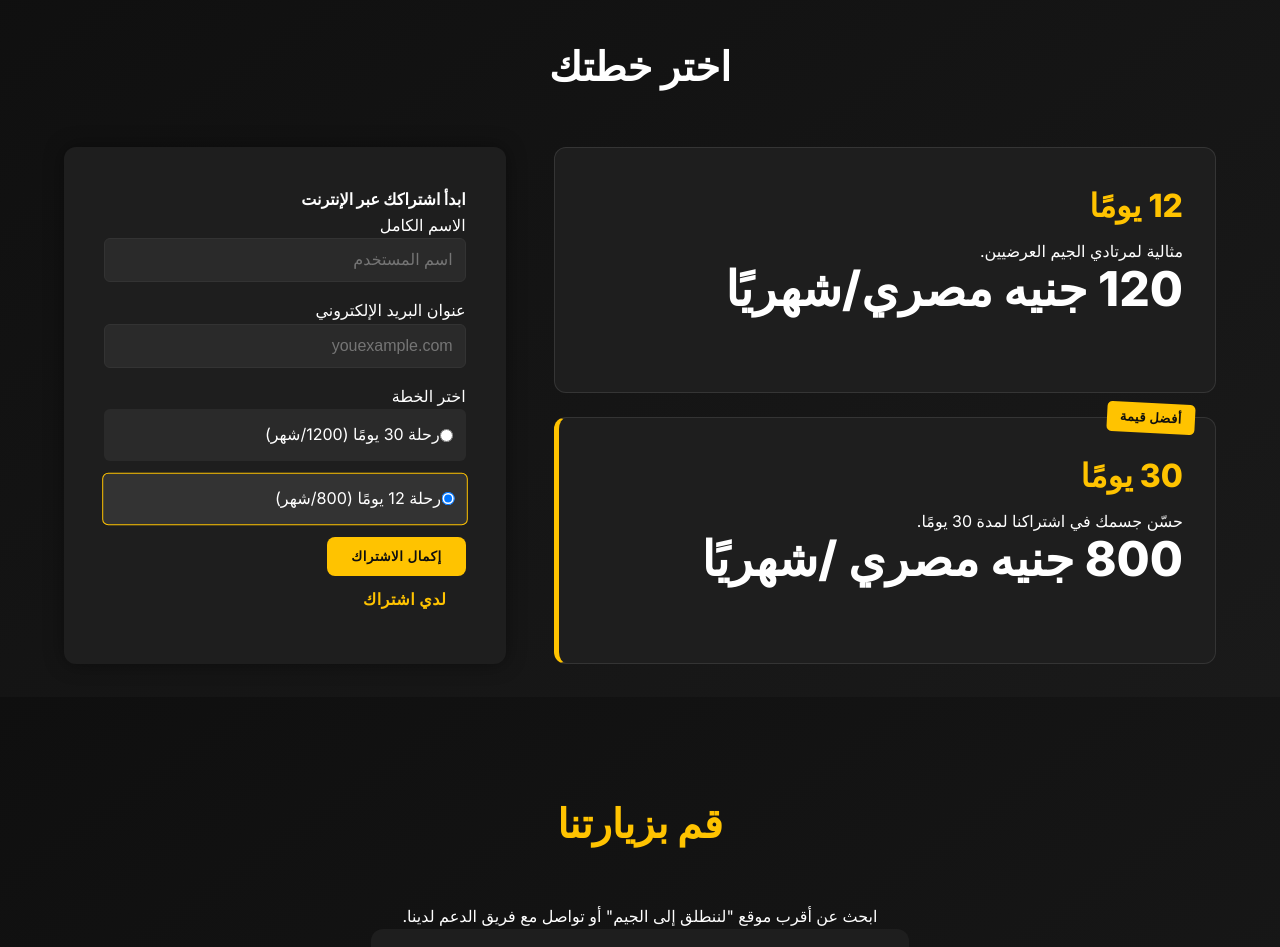
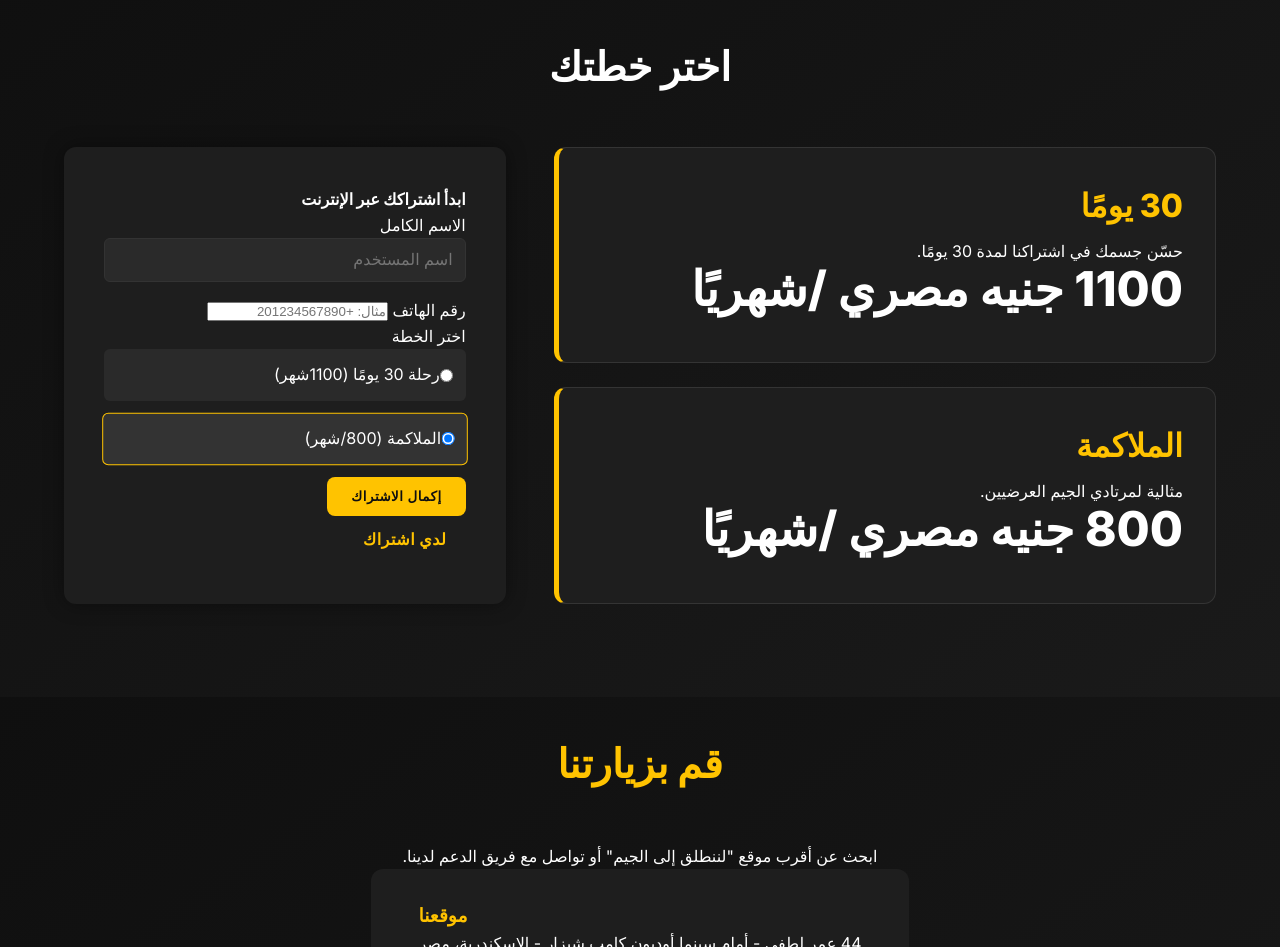
Before and after one commit to adhamhasy/Let-s-go, a plain HTML site: page indexar.html in a window 1280 px wide. Shown: the part 903-1850 px from the top of the page. Drawn offline with Linux system fonts and the light colour scheme.

Commit message:
Refactor HTML structure and update pricing plans

```diff
--- a/indexar.html
+++ b/indexar.html
@@ -1,5 +1,6 @@
 <!DOCTYPE html>
 <html lang="ar" dir="rtl">
+
 <head>
     <meta charset="utf-8">
     <meta name="viewport" content="width=device-width, initial-scale=1.0">
@@ -8,6 +9,7 @@
     <script type="module" src="firebase-init.js" defer></script>
     <link href="https://fonts.googleapis.com/css2?family=Inter:wght@400;600;800&display=swap" rel="stylesheet">
 </head>
+
 <body class="gradient-bg">
 
     <div id="message-box" class="message-box hidden opacity-0">
@@ -16,8 +18,8 @@
 
     <header class="main-header">
         <div class="container header-content">
-            <h1 class="logo">  lets go <span class="logo-white">gym</span>  </h1><a  href="index.html" class="ctab-button">
-            en
+            <h1 class="logo"> lets go <span class="logo-white">gym</span> </h1><a href="index.html" class="ctab-button">
+                en
             </a>
         </div>
     </header>
@@ -60,20 +62,25 @@
             <div class="pricing-layout">
 
                 <div class="plan-options">
-                    <div class="plan-card">
-                        <h4 class="plan-title accent-yellow">12 يومًا</h4>
-                        <p class="plan-subtitle">مثالية لمرتادي الجيم العرضيين.</p>
-                        <p class="plan-price">120 جنيه مصري<span class="plan-period">/شهريًا</span></p>
+                    <div class="plan-card best-value-card">
+
+                        <h4 class="plan-title accent-yellow">30 يومًا</h4>
+                        <p class="plan-subtitle">حسّن جسمك في اشتراكنا لمدة 30 يومًا.</p>
+                        <p class="plan-price">1100 جنيه مصري
+                            <span class="plan-period">/شهريًا</span>
+                        </p>
                     </div>
                     <div class="plan-card best-value-card">
-                        <div class="best-value-badge">
-                            <span>أفضل قيمة</span>
-                        </div>
-                        <h4 class="plan-title accent-yellow">30 يومًا</h4>
-                        <p class="plan-subtitle">حسّن جسمك في اشتراكنا لمدة 30 يومًا.</p>
+
+                        <h4 class="plan-title accent-yellow">الملاكمة</h4>
+                        <p class="plan-subtitle">مثالية لمرتادي الجيم العرضيين.</p>
                         <p class="plan-price">800 جنيه مصري
-                        <span class="plan-period">/شهريًا</span></p>
+                            <span class="plan-period">/شهريًا</span>
+                        </p>
                     </div>
+
+
+
                 </div>
 
                 <div class="subscription-form-container">
@@ -87,30 +94,31 @@
                         </div>
 
                         <div class="form-group">
-                            <label for="email">عنوان البريد الإلكتروني</label>
-                            <input type="email" id="email" name="email" required placeholder="youexample.com">
+                            <label for="phone">رقم الهاتف</label>
+                            <input type="number" id="phone" name="phone" placeholder="مثال: +201234567890" required>
                         </div>
 
                         <div class="plan-selection">
                             <label class="plan-label-heading">اختر الخطة</label>
 
                             <div class="radio-option">
-                                <input type="radio" id="plan-essential" name="plan" value="30 Days Journey (1200/mo)" required>
-                                <label for="plan-essential">رحلة 30 يومًا (1200/شهر)</label>
+                                <input type="radio" id="plan-essential" name="plan" value="30 Days Journey (1100mo)"
+                                    required>
+                                <label for="plan-essential">رحلة 30 يومًا (1100شهر)</label>
                             </div>
 
                             <div class="radio-option">
-                                <input type="radio" id="plan-unlimited" name="plan" value="12 Days Journey (800/mo)" checked>
-                                <label for="plan-unlimited">رحلة 12 يومًا (800/شهر)</label>
+                                <input type="radio" id="plan-unlimited" name="plan" value="Boxing (800/mo)" checked>
+                                <label for="plan-unlimited"> الملاكمة (800/شهر)</label>
                             </div>
                         </div>
 
                         <button type="submit" class="cta-button form-submit-button">
                             إكمال الاشتراك
                         </button>
-                         <div class="ihas"> <a href="success.html" class="ihas" >
-                            لدي اشتراك
-                        </a></div>
+                        <div class="ihas"> <a href="success.html" class="ihas">
+                                لدي اشتراك
+                            </a></div>
                     </form>
                 </div>
             </div>
@@ -141,4 +149,5 @@
     <script type="module" src="script.js" defer></script>
 
 </body>
+
 </html>
```
